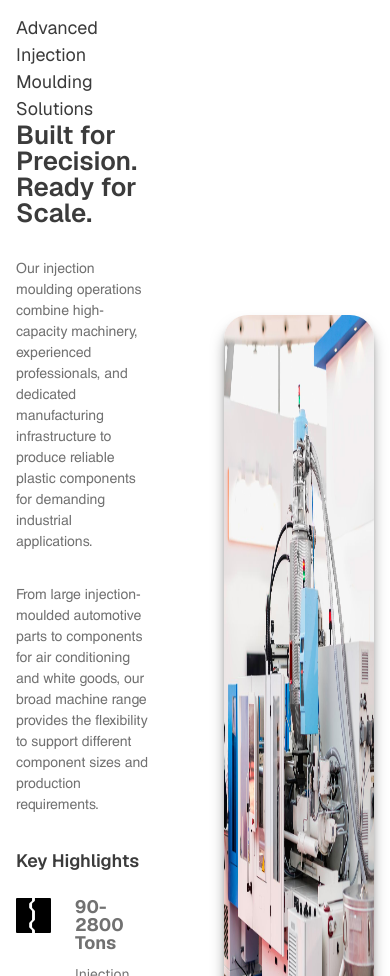
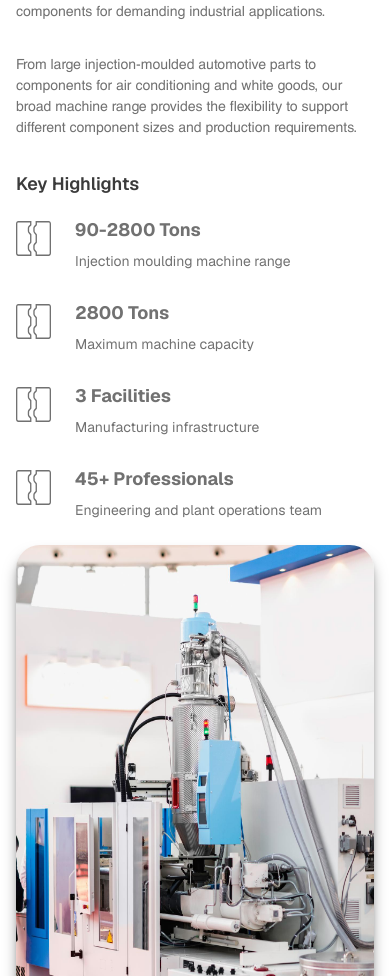
Before and after one commit to Chandail-Kajal/sbb-modulings, a Next.js app: page /injection-moulding in a window 390 px wide. Shown: the part 1024-2000 px from the top of the page. Built offline with nearby package versions, Linux system fonts and the light colour scheme; a web font is replaced by a local one.

Commit message:
mobile responsive

```diff
--- a/src/app/injection-moulding/page.tsx
+++ b/src/app/injection-moulding/page.tsx
@@ -12,20 +12,35 @@ import Image from "next/image";
 import { RiStackFill } from "react-icons/ri";
 
 
-const MouldIcon = ({ filled = false }: { filled: boolean }) => {
-  if (!filled) {
+const MouldIcon = () => {
     return (
-      <svg width="35" height="35" viewBox="0 0 35 35" fill="none" xmlns="http://www.w3.org/2000/svg">
-        <path d="M20.9229 3.68444C20.9091 3.99344 20.793 4.28385 20.5995 4.48878L18.9663 6.21845C18.7599 6.43706 18.6416 6.75291 18.6416 7.08486V10.1008C18.6416 10.4146 18.7474 10.715 18.9345 10.9321L20.6313 12.9001C20.8184 13.1173 20.9242 13.4176 20.9242 13.7315V21.1012L20.9231 21.159C20.9111 21.4473 20.81 21.7206 20.6389 21.9236L18.9269 23.9541C18.7444 24.1707 18.6416 24.4671 18.6416 24.7765V27.7008C18.6416 28.0235 18.7535 28.3314 18.95 28.5495L20.6159 30.3979C20.8123 30.6159 20.9242 30.9238 20.9242 31.2465V33.3882H32.7178C33.243 33.3882 33.6689 32.8727 33.6689 32.2368V2.76316C33.6689 2.1273 33.243 1.61184 32.7178 1.61184V0C33.9784 0 35.0004 1.23711 35.0004 2.76316V32.2368C35.0004 33.7629 33.9784 35 32.7178 35H19.5927V31.4491L18.0503 29.7377C17.5787 29.2143 17.3101 28.4753 17.3101 27.7008V24.7765C17.3101 24.034 17.5569 23.3227 17.995 22.803L19.5927 20.9076V13.9278L18.0133 12.0958C17.5641 11.5746 17.3101 10.854 17.3101 10.1008V7.08486C17.3101 6.28813 17.5942 5.5302 18.0895 5.00553L19.5927 3.41302V0H32.7178V1.61184H20.9242V3.62237L20.9229 3.68444Z" fill="black" />
-        <path d="M14.0762 31.4491L12.5338 29.7377C12.0622 29.2143 11.7936 28.4753 11.7936 27.7008V24.7765C11.7936 24.034 12.0404 23.3227 12.4785 22.803L14.0762 20.9076V13.9278L12.4968 12.0958C12.0476 11.5746 11.7936 10.854 11.7936 10.1008V7.08486C11.7936 6.28813 12.0777 5.5302 12.573 5.00553L14.0762 3.41302V1.61184H2.28262V0H15.4077V4.14429L13.45 6.21845C13.2436 6.43708 13.1251 6.75294 13.1251 7.08486V10.1008C13.1251 10.4146 13.231 10.7149 13.4182 10.9321L15.4077 13.2399V21.5849L13.4104 23.9541C13.2279 24.1706 13.1251 24.4671 13.1251 24.7765V27.7008C13.1251 28.0235 13.2371 28.3314 13.4336 28.5495L15.4077 30.7401V35H2.28262C1.02197 35 0 33.7629 0 32.2368V2.76316C0 1.23711 1.02197 0 2.28262 0V1.61184C1.75735 1.61184 1.33153 2.1273 1.33153 2.76316V32.2368C1.33153 32.8727 1.75735 33.3882 2.28262 33.3882H14.0762V31.4491Z" fill="black" />
+        <>
+            {/* Outlined Icon: Visible by default, hidden on group hover */}
+            <svg
+                className="block group-hover:hidden"
+                width="35"
+                height="35"
+                viewBox="0 0 35 35"
+                fill="none"
+                xmlns="http://www.w3.org/2000/svg"
+            >
+                <path d="M20.9229 3.68444C20.9091 3.99344 20.793 4.28385 20.5995 4.48878L18.9663 6.21845C18.7599 6.43706 18.6416 6.75291 18.6416 7.08486V10.1008C18.6416 10.4146 18.7474 10.715 18.9345 10.9321L20.6313 12.9001C20.8184 13.1173 20.9242 13.4176 20.9242 13.7315V21.1012L20.9231 21.159C20.9111 21.4473 20.81 21.7206 20.6389 21.9236L18.9269 23.9541C18.7444 24.1707 18.6416 24.4671 18.6416 24.7765V27.7008C18.6416 28.0235 18.7535 28.3314 18.95 28.5495L20.6159 30.3979C20.8123 30.6159 20.9242 30.9238 20.9242 31.2465V33.3882H32.7178C33.243 33.3882 33.6689 32.8727 33.6689 32.2368V2.76316C33.6689 2.1273 33.243 1.61184 32.7178 1.61184V0C33.9784 0 35.0004 1.23711 35.0004 2.76316V32.2368C35.0004 33.7629 33.9784 35 32.7178 35H19.5927V31.4491L18.0503 29.7377C17.5787 29.2143 17.3101 28.4753 17.3101 27.7008V24.7765C17.3101 24.034 17.5569 23.3227 17.995 22.803L19.5927 20.9076V13.9278L18.0133 12.0958C17.5641 11.5746 17.3101 10.854 17.3101 10.1008V7.08486C17.3101 6.28813 17.5942 5.5302 18.0895 5.00553L19.5927 3.41302V0H32.7178V1.61184H20.9242V3.62237L20.9229 3.68444Z" fill="currentColor" />
+                <path d="M14.0762 31.4491L12.5338 29.7377C12.0622 29.2143 11.7936 28.4753 11.7936 27.7008V24.7765C11.7936 24.034 12.0404 23.3227 12.4785 22.803L14.0762 20.9076V13.9278L12.4968 12.0958C12.0476 11.5746 11.7936 10.854 11.7936 10.1008V7.08486C11.7936 6.28813 12.0777 5.5302 12.573 5.00553L14.0762 3.41302V1.61184H2.28262V0H15.4077V4.14429L13.45 6.21845C13.2436 6.43708 13.1251 6.75294 13.1251 7.08486V10.1008C13.1251 10.4146 13.231 10.7149 13.4182 10.9321L15.4077 13.2399V21.5849L13.4104 23.9541C13.2279 24.1706 13.1251 24.4671 13.1251 24.7765V27.7008C13.1251 28.0235 13.2371 28.3314 13.4336 28.5495L15.4077 30.7401V35H2.28262C1.02197 35 0 33.7629 0 32.2368V2.76316C0 1.23711 1.02197 0 2.28262 0V1.61184C1.75735 1.61184 1.33153 2.1273 1.33153 2.76316V32.2368C1.33153 32.8727 1.75735 33.3882 2.28262 33.3882H14.0762V31.4491Z" fill="currentColor" />
             </svg>
-    );
-  }
-  return (
-    <svg width="35" height="35" viewBox="0 0 35 35" fill="none" xmlns="http://www.w3.org/2000/svg">
-      <path d="M18.9382 0H33.8012C34.4632 0 34.9999 0.567755 34.9999 1.26812V33.7319C34.9999 34.4322 34.4632 35 33.8012 35H18.9382V32.6412C18.9382 32.2857 18.7972 31.9466 18.5495 31.7064L16.4502 29.6704C16.2025 29.4302 16.0615 29.0911 16.0615 28.7356V25.5147C16.0615 25.1739 16.1912 24.8475 16.4212 24.609L18.5786 22.3722C18.8086 22.1337 18.9382 21.8073 18.9382 21.4665V17.5V13.3491C18.9382 13.0034 18.8048 12.6727 18.5689 12.4335L16.4308 10.2657C16.1949 10.0265 16.0615 9.69584 16.0615 9.35016V6.02833C16.0615 5.66265 16.2107 5.31477 16.4708 5.07398L18.5289 3.16878C18.789 2.92798 18.9382 2.5801 18.9382 2.21442V0Z" fill="black" />
-      <path d="M16.0616 0V2.2145C16.0616 2.58012 15.9125 2.92802 15.6524 3.1688L13.5941 5.07395C13.3341 5.31473 13.1849 5.66263 13.1849 6.02826V9.35013C13.1849 9.6958 13.3182 10.0266 13.5541 10.2658L15.6925 12.4335C15.9283 12.6727 16.0616 13.0035 16.0616 13.3491V21.4666C16.0616 21.8073 15.9321 22.1338 15.7021 22.3723L13.5445 24.6089C13.3145 24.8474 13.1849 25.1739 13.1849 25.5146V28.7357C13.1849 29.0911 13.3259 29.4303 13.5735 29.6704L15.673 31.7064C15.9207 31.9465 16.0616 32.2857 16.0616 32.6411V35H1.19863C0.536645 35 0 34.4322 0 33.7319V1.26812C0 0.567755 0.536645 0 1.19863 0H16.0616Z" fill="black" />
+
+            {/* Filled Icon: Hidden by default, visible on group hover */}
+            <svg
+                className="hidden group-hover:block"
+                width="35"
+                height="35"
+                viewBox="0 0 35 35"
+                fill="none"
+                xmlns="http://www.w3.org/2000/svg"
+            >
+                <path d="M18.9382 0H33.8012C34.4632 0 34.9999 0.567755 34.9999 1.26812V33.7319C34.9999 34.4322 34.4632 35 33.8012 35H18.9382V32.6412C18.9382 32.2857 18.7972 31.9466 18.5495 31.7064L16.4502 29.6704C16.2025 29.4302 16.0615 29.0911 16.0615 28.7356V25.5147C16.0615 25.1739 16.1912 24.8475 16.4212 24.609L18.5786 22.3722C18.8086 22.1337 18.9382 21.8073 18.9382 21.4665V17.5V13.3491C18.9382 13.0034 18.8048 12.6727 18.5689 12.4335L16.4308 10.2657C16.1949 10.0265 16.0615 9.69584 16.0615 9.35016V6.02833C16.0615 5.66265 16.2107 5.31477 16.4708 5.07398L18.5289 3.16878C18.789 2.92798 18.9382 2.5801 18.9382 2.21442V0Z" fill="currentColor" />
+                <path d="M16.0616 0V2.2145C16.0616 2.58012 15.9125 2.92802 15.6524 3.1688L13.5941 5.07395C13.3341 5.31473 13.1849 5.66263 13.1849 6.02826V9.35013C13.1849 9.6958 13.3182 10.0266 13.5541 10.2658L15.6925 12.4335C15.9283 12.6727 16.0616 13.0035 16.0616 13.3491V21.4666C16.0616 21.8073 15.9321 22.1338 15.7021 22.3723L13.5445 24.6089C13.3145 24.8474 13.1849 25.1739 13.1849 25.5146V28.7357C13.1849 29.0911 13.3259 29.4303 13.5735 29.6704L15.673 31.7064C15.9207 31.9465 16.0616 32.2857 16.0616 32.6411V35H1.19863C0.536645 35 0 34.4322 0 33.7319V1.26812C0 0.567755 0.536645 0 1.19863 0H16.0616Z" fill="currentColor" />
             </svg>
+        </>
     );
 };
 
@@ -60,9 +75,9 @@ export default function Injection() {
                         }}
                     /> */}
 
-                    <Image src={"/injection-moulding/capacity.png"} alt={"image"} height={1080} width={1920}/>
-                    <div className="flex flex-row justify-between items-start ">
-                        <div className="max-w-lg">
+                    <Image src={"/injection-moulding/capacity.png"} alt={"image"} height={1080} width={1920} />
+                    <div className="flex sm:flex-row flex-col justify-between items-start gap-6">
+                        <div className="sm:max-w-lg w-full mx-auto sm:mx-0">
                             <h4 className="text-fluid-40 font-bold leading-none text-text-primary">
                                 High-Capacity Injection
                                 Moulding for
@@ -72,7 +87,7 @@ export default function Injection() {
                             </h4>
 
                         </div>
-                        <div className="max-w-[35%] font-ce text-fluid-16 text-text-para text-right leading-snug">
+                        <div className="sm:max-w-[35%] w-full font-ce text-fluid-16 text-text-para sm:text-right leading-snug">
                             <p>
                                 SBB Mouldings provides high-capacity injection moulding solutions for automotive, HVAC, white goods, and industrial applications.
                                 With machines ranging from 90 tons to 2800 tons, multiple manufacturing facilities, and experienced engineering and operations teams, we support diverse component requirements from production to high-volume manufacturing.
@@ -82,11 +97,11 @@ export default function Injection() {
                 </div>
             </Section>
             <Section disablePaddingY>
-                <div className="flex flex-row justify-between items-center section-container">
-                    <div className="flex flex-col max-w-[37%] gap-8 text-text-para">
-                        <div className="">
+                <div className="flex sm:flex-row flex-col justify-between items-center  section-container ">
+                    <div className="flex flex-col  sm:max-w-[37%] w-full gap-8 text-text-para">
+                        <div className="gap-4">
                             <p className="text-fluid-24 font-neue text-text-primary font-normal">Advanced Injection Moulding Solutions</p>
-                            <h4 className="text-fluid-40 font-neue max-w-md text-text-primary leading-none font-semibold" >Built for Precision.
+                            <h4 className="text-fluid-40 font-neue max-w-md text-text-primary leading-none font-bold" >Built for Precision.
                                 Ready for Scale.</h4>
                         </div>
                         <p className="font-ce text-fluid-16">Our injection moulding operations combine high-capacity machinery, experienced professionals, and dedicated manufacturing infrastructure to produce reliable plastic components for demanding industrial applications.</p>
@@ -94,30 +109,37 @@ export default function Injection() {
                         <div className="flex flex-col gap-6">
                             <h5 className="text-fluid-24 font-semibold text-text-primary">Key Highlights</h5>
                             <div className="flex flex-col gap-8">
-                                {keyHighlights.map(hlt => <div key={hlt.title} className="flex flex-row gap-6 items-start">
+                                {keyHighlights.map((hlt) => (
+                                    <div
+                                        key={hlt.title}
+                                        className="group flex flex-row gap-6 items-start cursor-pointer"
+                                    >
                                         <div>
-                                        <MouldIcon filled />
+                                            <MouldIcon />
                                         </div>
                                         <div className="flex flex-col gap-3">
-                                        <h5 className="leading-none font-bold text-fluid-24">{hlt.title}</h5>
+                                            <h5 className="leading-none font-bold text-fluid-24 transition-colors group-hover:text-primary">
+                                                {hlt.title}
+                                            </h5>
                                             <p className="text-fluid-16 text-text-para">{hlt.subtitle}</p>
                                         </div>
-                                </div>)}
+                                    </div>
+                                ))}
                             </div>
                         </div>
                     </div>
-                    <div className="object-contain overflow-hidden rounded-3xl shadow-black/50 shadow-lg max-w-[42%]">
-                        <Image height={1080} width={1920} src={"/injection-moulding/milling-machine.jpg"} className="h-210" alt="machine" />
+                    <div className="object-contain overflow-hidden rounded-3xl shadow-black/50 shadow-lg sm:max-w-[42%] w-full mt-6 sm:mt-0">
+                        <Image height={1080} width={1920} src={"/injection-moulding/milling-machine.jpg"} className="lg:h-210 md:h-190 sm:h-170 h-150 " alt="machine" />
                     </div>
                 </div>
             </Section>
 
-             <AdvantageSection/>
-             <Requirements/>
-             <ManufacturingCapacity/>
-             <IntegratedProduction/>
-             <ProjectBanner/>
-             <Footer/>
+            <AdvantageSection />
+            <Requirements />
+            <ManufacturingCapacity />
+            <IntegratedProduction />
+            <ProjectBanner />
+            <Footer />
         </main>
     )
 }
```
Lines whose indentation alone changed are shown as unchanged.
